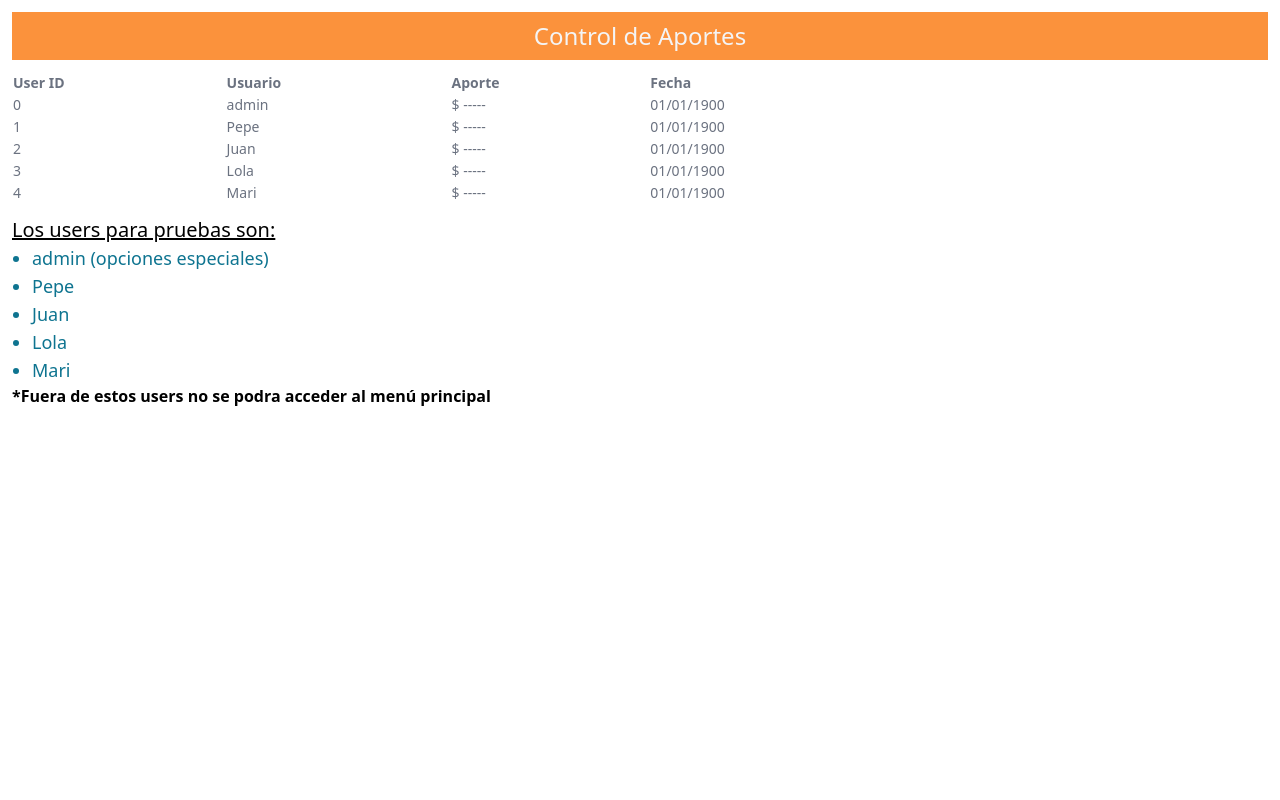
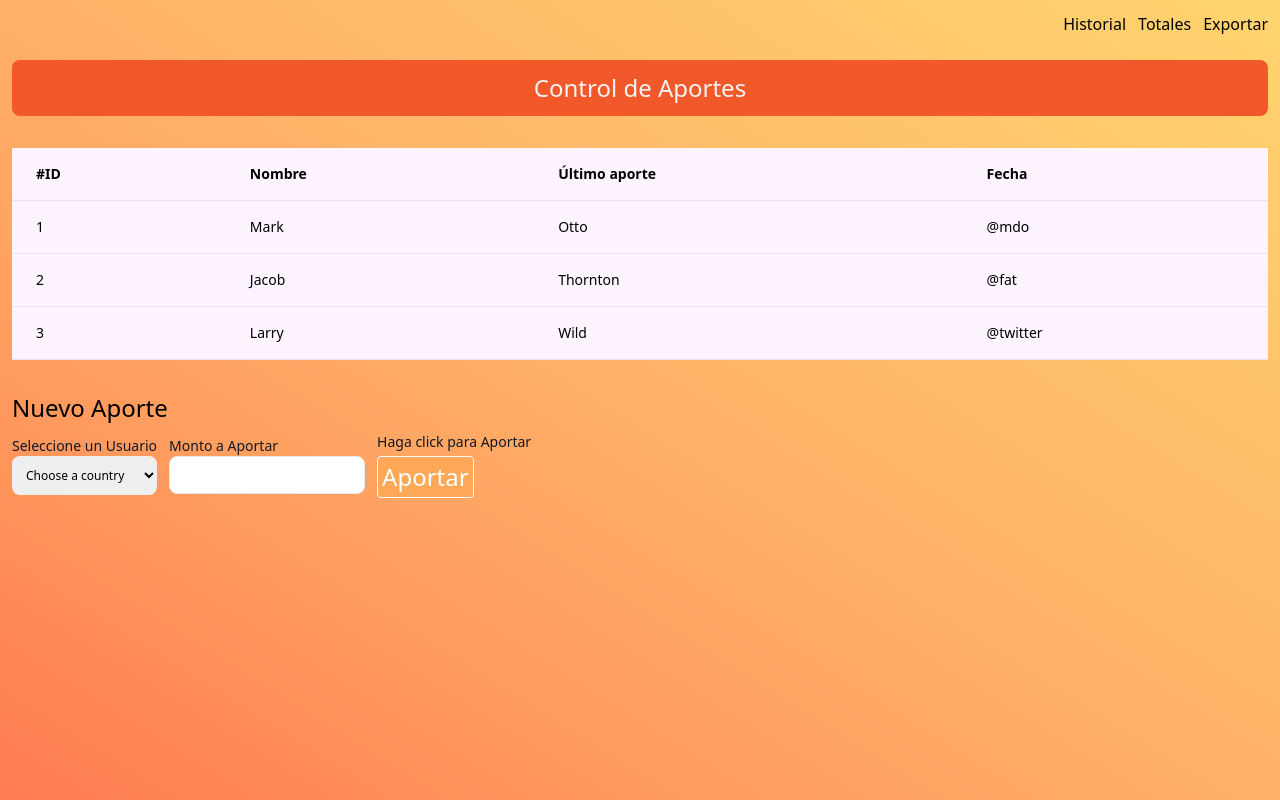
Before and after one commit to RoAriel/coder-js-proyecto-ocr, a website: page public/index.html in a window 1280 px wide. Drawn offline with Linux system fonts and the light colour scheme.

Commit message:
se arma maketado base

```diff
--- a/public/index.html
+++ b/public/index.html
@@ -1,5 +1,6 @@
 <!DOCTYPE html>
 <html lang="en">
+
 <head>
     <meta charset="UTF-8">
     <meta http-equiv="X-UA-Compatible" content="IE=edge">
@@ -7,68 +8,97 @@
     <title>Proyecto-OCR</title>
     <link rel="stylesheet" href="./css/tailwind.css">
 </head>
-<body>
-    <header>
-        <div class="text-2xl text-zinc-100 py-2 m-3 bg-orange-400 flex items-center justify-center ">
+
+<body class="my-bg-img">
+    <nav>
+        <div>
+            <ul class="p-3 flex gap-3 items-center justify-end">
+                <li><a href="#"></a>Historial</li>
+                <li><a href="#"></a>Totales</li>
+                <li><a href="#"></a>Exportar</li>
+            </ul>
+        </div>
+    </nav>
+    <header class="p-3">
+        <div class="text-2xl text-zinc-100 bg-[#F1592B] flex items-center justify-center p-3 rounded-lg ">
             <h1>Control de Aportes</h1>
         </div>
     </header>
     <main>
-        <div class="m-3">
-                <table class="w-3/4 text-sm text-left text-gray-500 dark:text-neutral-950">
-                <thead>
+        <!-- TABLA -->
+        <div class="flex flex-col p-3">
+            <div class="overflow-x-auto sm:-mx-6 lg:-mx-8">
+                <div class="inline-block min-w-full py-2 sm:px-6 lg:px-8">
+                    <div class="overflow-hidden">
+                        <table class="min-w-full text-left text-sm font-light bg-fuchsia-50 ">
+                            <thead class="border-b font-medium dark:border-neutral-500">
                                 <tr>
-                        <th>User ID</th>
-                        <th>Usuario</th>
-                        <th>Aporte</th>
-                        <th>Fecha</th>
+                                    <th scope="col" class="px-6 py-4">#ID</th>
+                                    <th scope="col" class="px-6 py-4">Nombre</th>
+                                    <th scope="col" class="px-6 py-4">Último aporte</th>
+                                    <th scope="col" class="px-6 py-4">Fecha</th>
                                 </tr>
                             </thead>
                             <tbody>
-                    <tr>
-                        <td>0</td>
-                        <td>admin</td>
-                        <td>$ -----</td>
-                        <td>01/01/1900</td>
+                                <tr class="border-b dark:border-neutral-500">
+                                    <td class="whitespace-nowrap px-6 py-4 font-medium">1</td>
+                                    <td class="whitespace-nowrap px-6 py-4">Mark</td>
+                                    <td class="whitespace-nowrap px-6 py-4">Otto</td>
+                                    <td class="whitespace-nowrap px-6 py-4">@mdo</td>
                                 </tr>
-                    <tr>
-                        <td>1</td>
-                        <td>Pepe</td>
-                        <td>$ -----</td>
-                        <td>01/01/1900</td>
+                                <tr class="border-b dark:border-neutral-500">
+                                    <td class="whitespace-nowrap px-6 py-4 font-medium">2</td>
+                                    <td class="whitespace-nowrap px-6 py-4">Jacob</td>
+                                    <td class="whitespace-nowrap px-6 py-4">Thornton</td>
+                                    <td class="whitespace-nowrap px-6 py-4">@fat</td>
                                 </tr>
-                    <tr>
-                        <td>2</td>
-                        <td>Juan</td>
-                        <td>$ -----</td>
-                        <td>01/01/1900</td>
-                    </tr>
-                    <tr>
-                        <td>3</td>
-                        <td>Lola</td>
-                        <td>$ -----</td>
-                        <td>01/01/1900</td>
-                    </tr>
-                    <tr>
-                        <td>4</td>
-                        <td>Mari</td>
-                        <td>$ -----</td>
-                        <td>01/01/1900</td>
+                                <tr class="border-b dark:border-neutral-500">
+                                    <td class="whitespace-nowrap px-6 py-4 font-medium">3</td>
+                                    <td class="whitespace-nowrap px-6 py-4">Larry</td>
+                                    <td class="whitespace-nowrap px-6 py-4">Wild</td>
+                                    <td class="whitespace-nowrap px-6 py-4">@twitter</td>
                                 </tr>
                             </tbody>
                         </table>
                     </div>
-        <div class="m-3">
-            <h2 class="text-xl underline ">Los users para pruebas son:</h2>
-            <ul class="text-lg text-cyan-700 ml-5 list-disc ">
-                <li>admin (opciones especiales)</li>
-                <li>Pepe</li>
-                <li>Juan</li>
-                <li>Lola</li>
-                <li>Mari</li>
-            </ul>
-            <h3 class="font-bold text-base">*Fuera de estos users no se podra acceder al menú principal</h3>
                 </div>
+            </div>
+        </div>
+        <!-- TABLA -->
+
+        <section>
+            <div class="p-3 text-2xl">
+                <h2>Nuevo Aporte</h2>
+                <div class="py-2 flex items-center justify-items-start gap-3">
+                    <div>
+                        <label for="countries"
+                            class="block mb-2 text-sm font-medium text-gray-900 ">Seleccione un Usuario</label>
+                        <select id="countries"
+                            class=" text-black text-xs rounded-lg block w-full p-2.5  dark:border-gray-600 dark:placeholder-gray-400 dark:text-black">
+                            <option selected>Choose a country</option>
+                            <option value="US">United States</option>
+                            <option value="CA">Canada</option>
+                            <option value="FR">France</option>
+                            <option value="DE">Germany</option>
+                        </select>
+                    </div>
+                    <div>
+                        <label for="monto"
+                            class="block mb-2 text-sm font-medium text-gray-900">Monto a Aportar</label>
+                        <input type="number" id="monto"
+                            class="block w-full p-2.5 text-black border rounded-lg  sm:text-xs focus:ring-[#F1592B] focus:border-[#F1592B] dark:bg-white dark:border-gray-600 dark:placeholder-gray-400">
+                    </div>
+                    <div>
+                        <label class="block mb-2 text-sm font-medium text-gray-900">Haga click para Aportar</label>
+                        <button
+                            class="bg-[#ffa958] hover:bg-[#F1592B] text-white font-medium p-1 rounded border border-teal-50 mt-1">
+                            Aportar
+                        </button>
+                    </div>
+                </div>
+
+            </div>
+        </section>
     </main>
     <footer>
 
@@ -76,4 +106,5 @@
 
     <!-- <script src="../js/main.js"></script> -->
 </body>
+
 </html>
--- a/src/css/taildwind.css
+++ b/src/css/taildwind.css
@@ -1,3 +1,13 @@
 @tailwind base;
 @tailwind components;
 @tailwind utilities;
+
+@layer components {
+
+    .my-bg-img{
+        background-image: linear-gradient(to right top, #ff7b54, #ff8656, #ff9159, #ff9b5e, #ffa563, #ffac65, #ffb468, #ffbb6b, #ffc16b, #ffc86c, #ffce6d, #ffd56f);
+        height: 100vh;
+        width:100%;
+        overflow:auto;
+    };
+}
```
Also changed, not shown: public/css/tailwind.css. Lines whose indentation alone changed are shown as unchanged.
